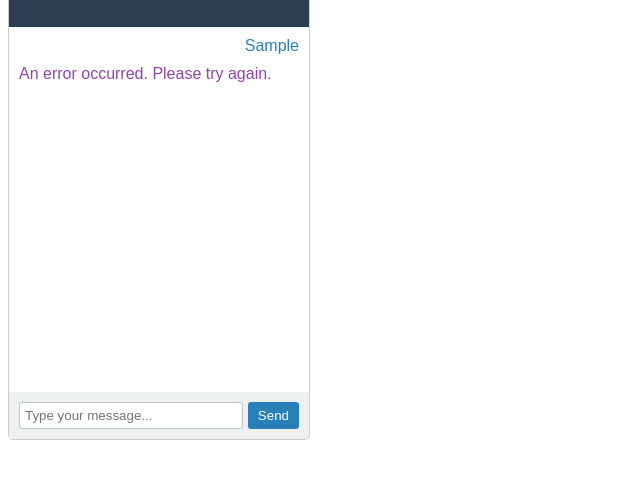
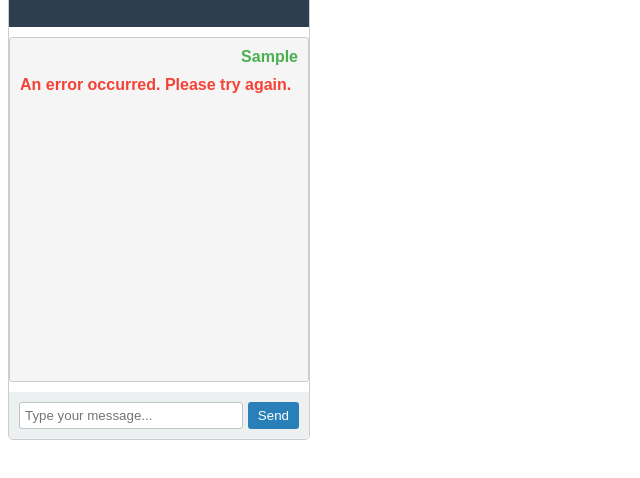
Before and after one commit to dibbes1github/GPT-4-chatbot, a website: page index.html in a window 1280 px wide. Both pictures are taken after typing "Sample" into the empty fields and a click on the button "Send". Shown: the part 70-548 px from the top of the page, without its empty margins (0-640 px from the left). Drawn offline with Linux system fonts and the light colour scheme; no server answers.

Commit message:
Update styles.css

```diff
--- a/styles.css
+++ b/styles.css
@@ -76,3 +76,27 @@ body {
 .chat-send-btn:hover {
     background-color: #3498db;
 }
+
+.chat-messages {
+  background-color: #f5f5f5;
+  border: 1px solid #ccc;
+  border-radius: 3px;
+  flex-grow: 1;
+  margin: 10px 0;
+  overflow-y: auto;
+  padding: 10px;
+}
+
+.chat-message {
+  margin-bottom: 10px;
+}
+
+.user-message {
+  color: #4caf50;
+  font-weight: bold;
+}
+
+.bot-message {
+  color: #f44336;
+  font-weight: bold;
+}
```
